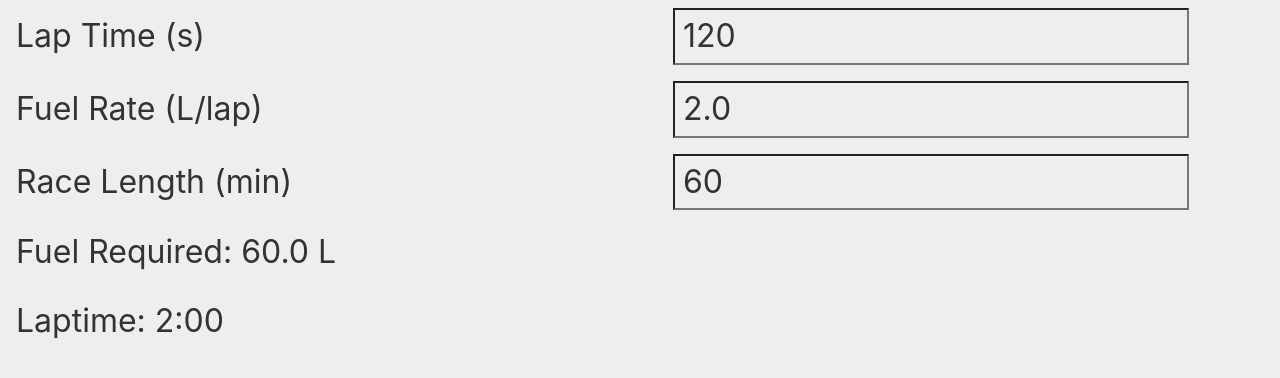
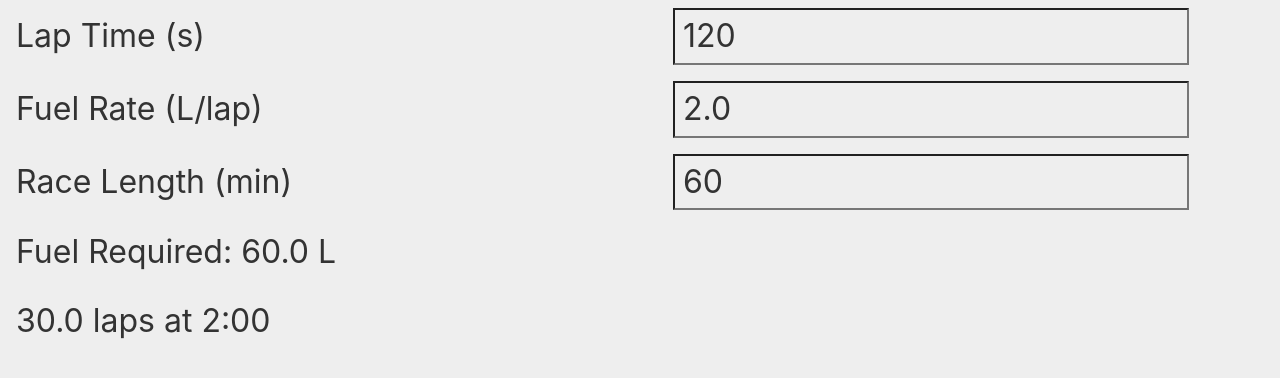
Before and after one commit to andygock/fuel-calculator, a website built with Parcel: page src/index.html in a window 1280 px wide. Built offline with nearby package versions, Linux system fonts and the light colour scheme.

Commit message:
Add lap details

```diff
--- a/src/fuel.js
+++ b/src/fuel.js
@@ -1,5 +1,5 @@
 const inputs = {};
-const outputs = { fuelRequired: 0 };
+const outputs = { fuelRequired: 0, lapCount: 0, formattedTime: "0:00" };
 
 const inputNames = ["lapTime", "fuelRate", "raceTime"];
 
@@ -28,9 +28,14 @@ const calcFuelRequired = () => {
   }
 
   // calculate fuel required
-  const laps = (raceTime * 60) / lapTime;
-  const fuelRequired = laps * fuelRate;
+  outputs.lapCount = (raceTime * 60) / lapTime;
+  const fuelRequired = outputs.lapCount * fuelRate;
   outputs.fuelRequired = fuelRequired;
+
+  // calculate laptime in MM:SS
+  const minutes = Math.floor(parseFloat(lapTime) / 60);
+  const seconds = lapTime - minutes * 60;
+  outputs.formattedTime = minutes + ":" + seconds.toFixed(0).padStart(2, "0");
 };
 
 const updateOutputs = () => {
@@ -45,12 +50,9 @@ const updateOutputs = () => {
     result.classList.add("error");
   }
 
-  // calculate laptime in MM:SS
-  const { lapTime } = inputs; // user input lap time in seconds
-  const minutes = Math.floor(parseFloat(lapTime) / 60);
-  const seconds = lapTime - minutes * 60;
-  const formattedTime = minutes + ":" + seconds.toFixed(0).padStart(2,'0');
-  document.getElementById("lapTimeFormatted").innerHTML = formattedTime;
+  // update other output params
+  document.getElementById("lapTimeFormatted").innerText = outputs.formattedTime;
+  document.getElementById("lapCount").innerText = outputs.lapCount.toFixed(1);
 };
 
 window.addEventListener("load", () => {
--- a/src/index.html
+++ b/src/index.html
@@ -54,7 +54,7 @@
           <span class="label">Fuel Required:</span>
           <span class="output"><span id="fuelRequired">0</span> L</span>
         </div>
-        <p>Laptime: <span id="lapTimeFormatted">0:00</span></p>
+        <p><span id="lapCount">0</span> laps at <span id="lapTimeFormatted">0:00</span></p>
       </div>
     </div>
 
```
